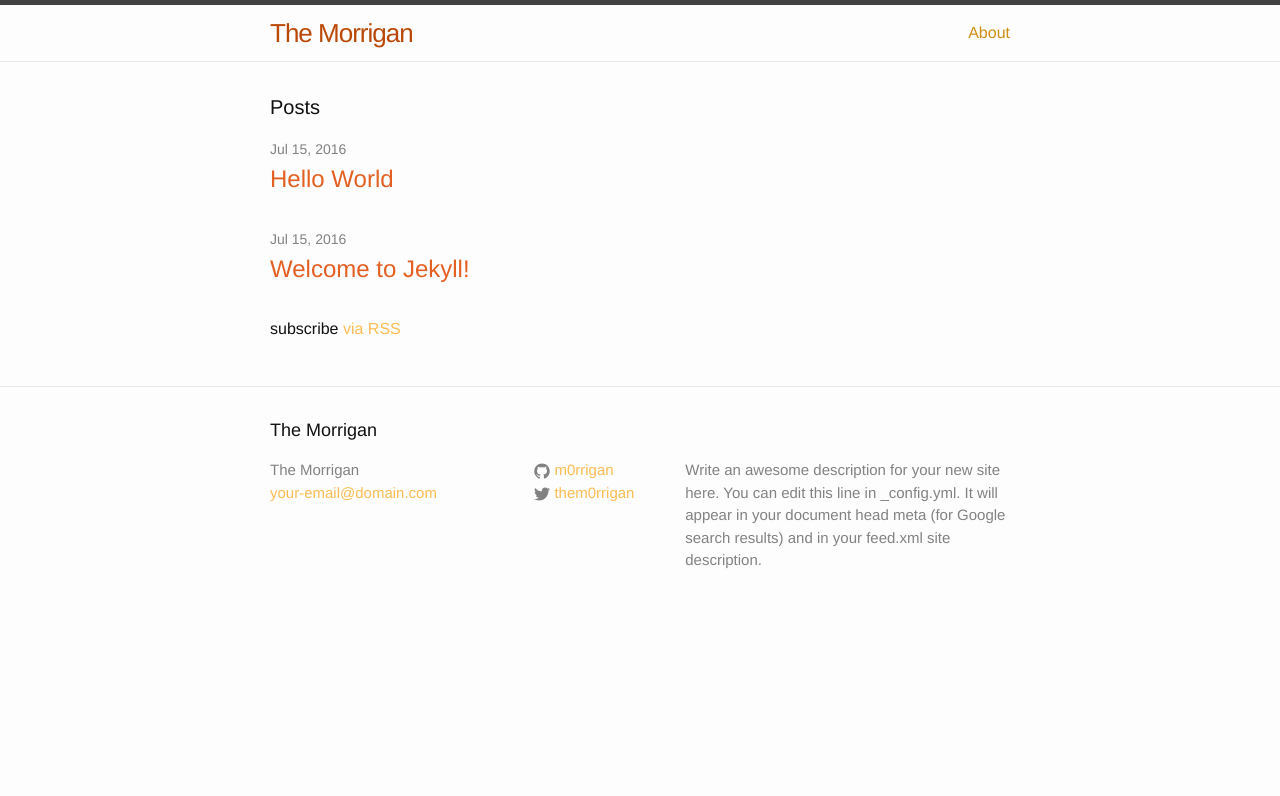
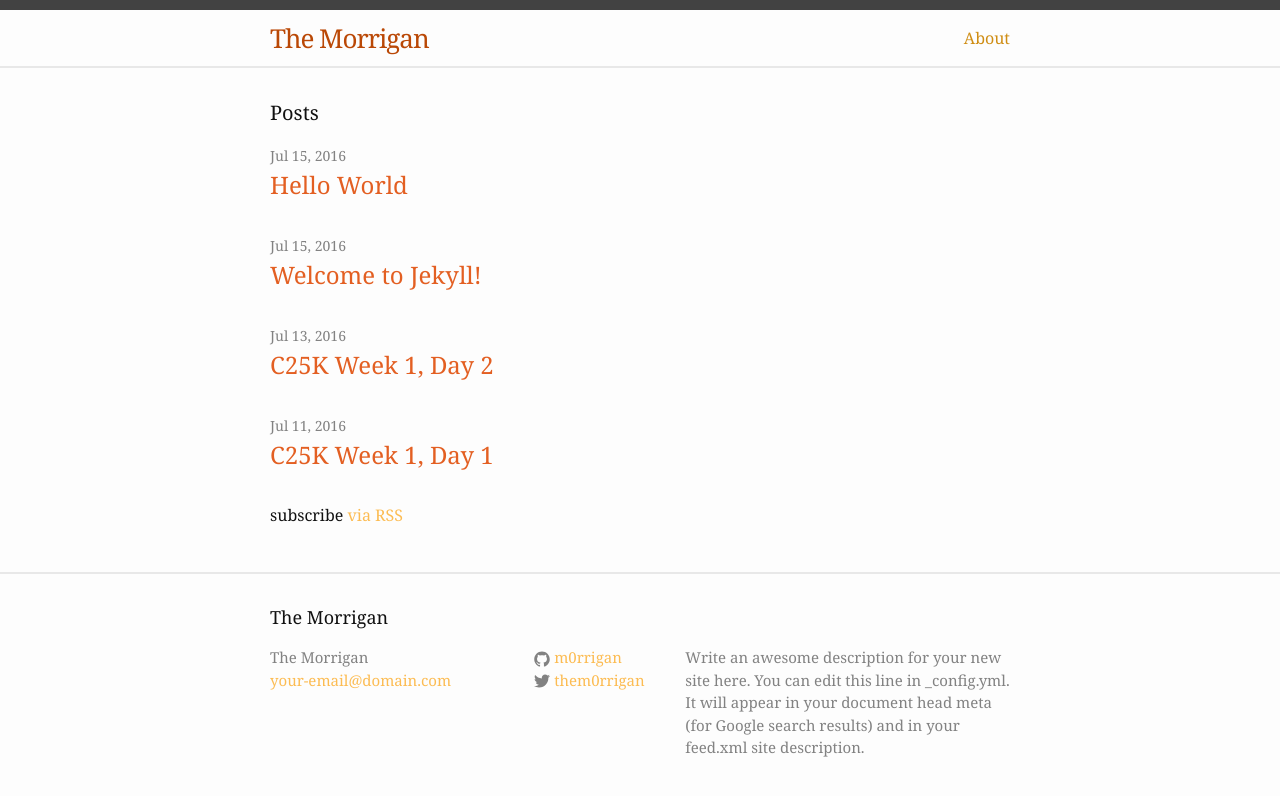
Before and after one commit to M0rrigan/M0rrigan.github.io, a Jekyll site: the page built from index.html, in a window 1280 px wide. Shown: the top 796 px of the page. Built offline with Jekyll 4.4.1, drawn with Linux system fonts in a browser that asks for light colours.

Commit message:
new posts

```diff
--- /dev/null
+++ b/_posts/2016-07-11-run.markdown
@@ -0,0 +1,19 @@
+---
+layout: post
+title:  "C25K Week 1, Day 1"
+date:   2016-07-11 11:18:58 -0400
+categories: fitness
+---
+I've decided to start posting my activity on my blog. It holds me accountable physically, and gives me something to post here, which is good motivation to get it looking better.
+
+C25K is an app I downloaded a while back. It's supposed to get you from not being a runner at all to being able to run a 5k.
+
+5 minute warm up walk
+Alternate 1 minute run, 1:30 walk for 20 minutes
+5 minute cooldown walk
+
+Time: ~30 minutes
+Distance: ~2 miles
+Calories:
+Weather: High 60s, cloudy
+Felt: Great
--- /dev/null
+++ b/_posts/2016-07-13-run.markdown
@@ -0,0 +1,17 @@
+---
+layout: post
+title:  "C25K Week 1, Day 2"
+date:   2016-07-13 11:18:58 -0400
+categories: fitness
+---
+5 minute warm up walk
+Alternate 1 minute run, 1:30 walk for 20 minutes
+5 minute cooldown walk
+
+Time: 31:40
+Distance: 2.07
+Calories: 147
+Weather: 88 degrees, sunny
+Felt: Okay
+
+This run left me pretty exhausted, probably because of the weather. It was harsh out there.
--- a/_sass/_layout.scss
+++ b/_sass/_layout.scss
@@ -2,8 +2,8 @@
  * Site header
  */
 .site-header {
-    border-top: 5px solid $grey-color-dark;
-    border-bottom: 1px solid $grey-color-light;
+    border-top: 10px solid $grey-color-dark;
+    border-bottom: 2px solid $grey-color-light;
     min-height: 56px;
 
     // Positioning context for the mobile navigation icon
@@ -17,6 +17,7 @@
     letter-spacing: -1px;
     margin-bottom: 0;
     float: left;
+    color: #ba4806;
 
     &,
     &:visited {
@@ -98,7 +99,7 @@
  * Site footer
  */
 .site-footer {
-    border-top: 1px solid $grey-color-light;
+    border-top: 2px solid $grey-color-light;
     padding: $spacing-unit 0;
 }
 
@@ -168,6 +169,7 @@
  * Page content
  */
 .page-content {
+    // width: 80%;
     padding: $spacing-unit 0;
 }
 
@@ -193,6 +195,11 @@
     display: block;
     font-size: 24px;
     color: $post-color;
+
+    &:visited {
+        color: lighten($post-color, 10%);
+    }
+
 }
 
 
--- a/css/main.scss
+++ b/css/main.scss
@@ -6,7 +6,7 @@
 
 
 // Our variables
-$base-font-family: "Helvetica Neue", Helvetica, Arial, sans-serif;
+$base-font-family: Georgia, serif;
 $base-font-size:   16px;
 $base-font-weight: 400;
 $small-font-size:  $base-font-size * 0.875;
```
